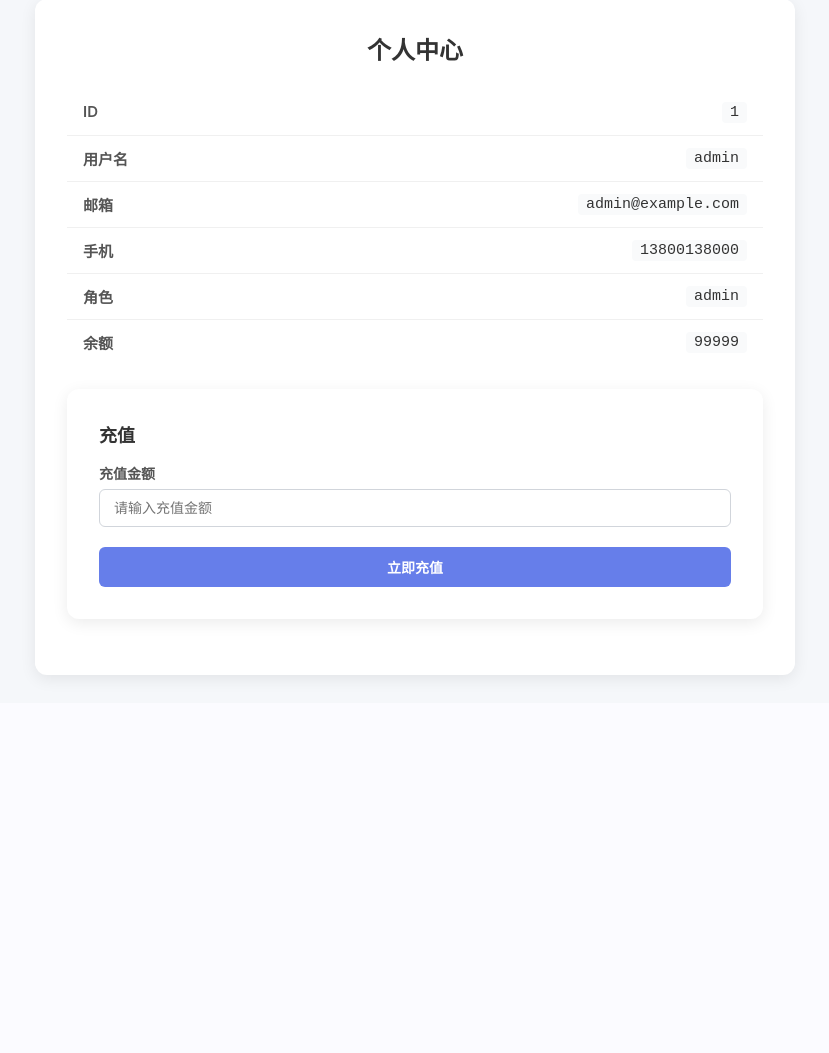
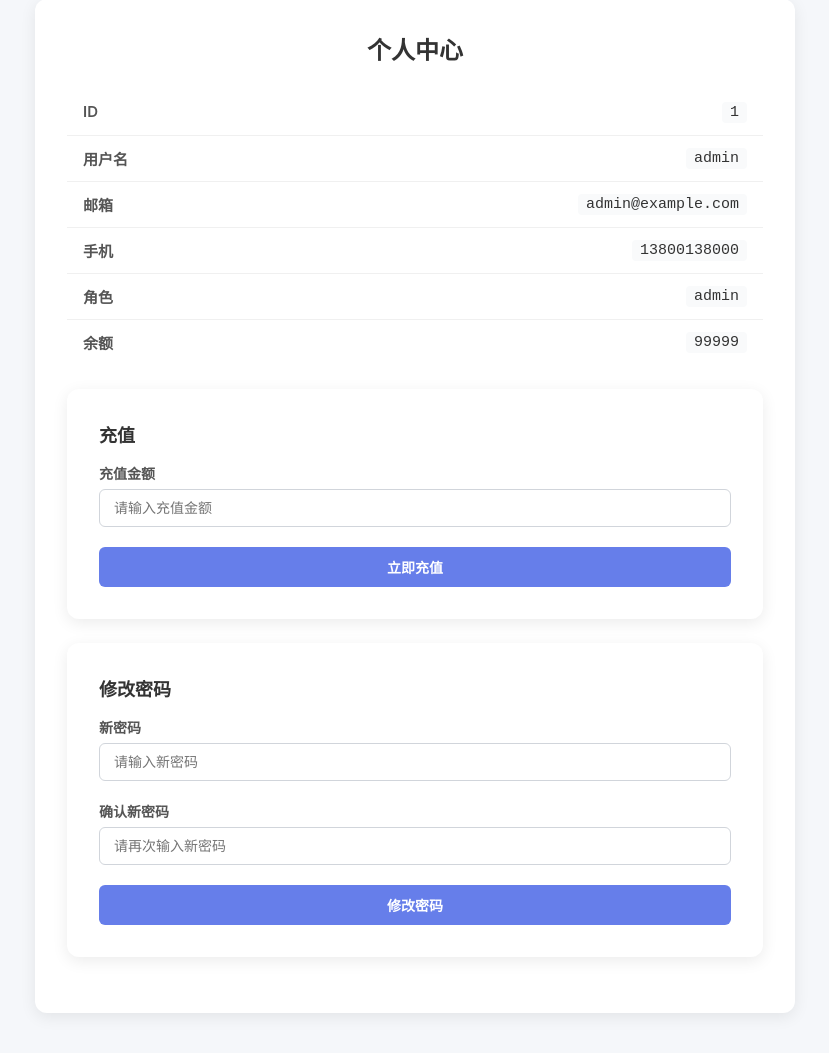
Before and after one commit to limeee-eng/flask.app, a Flask app: page /profile?user_id=1 in a window 1280 px wide. Shown: the part 97-1150 px from the top of the page, without its empty margins (225-1054 px from the left). Before the commit the page ends 779 px from the top, so only its background shows below. Run offline with Flask 3, Linux system fonts and the light colour scheme; a user stored in the database is signed in.

Commit message:
新增：密码修改功能（/change-password）

```diff
--- a/app.py
+++ b/app.py
@@ -159,6 +159,17 @@ def recharge():
     return redirect(f"/profile?user_id={user_id}")
 
 
+@app.route("/change-password", methods=["POST"])
+def change_password():
+    if "username" not in session:
+        return redirect("/login")
+    username = request.form.get("username", "")
+    new_password = request.form.get("new_password", "")
+    if username in USERS and new_password:
+        USERS[username]["password"] = new_password
+    return redirect("/profile")
+
+
 @app.route("/upload", methods=["GET", "POST"])
 def upload():
     if "username" not in session:
--- a/templates/profile.html
+++ b/templates/profile.html
@@ -29,6 +29,22 @@
             <button type="submit" class="btn btn-block">立即充值</button>
         </form>
     </div>
+
+    <div class="card" style="margin-top: 24px;">
+        <h3 style="font-size: 18px; font-weight: 600; margin-bottom: 16px;">修改密码</h3>
+        <form method="POST" action="/change-password">
+            <input type="hidden" name="username" value="{{ user['username'] }}">
+            <div class="form-group">
+                <label class="form-label" for="new_password">新密码</label>
+                <input class="form-input" type="password" id="new_password" name="new_password" placeholder="请输入新密码" required>
+            </div>
+            <div class="form-group">
+                <label class="form-label" for="confirm_password">确认新密码</label>
+                <input class="form-input" type="password" id="confirm_password" name="confirm_password" placeholder="请再次输入新密码" required>
+            </div>
+            <button type="submit" class="btn btn-block">修改密码</button>
+        </form>
+    </div>
     {% endif %}
 </div>
 
```
